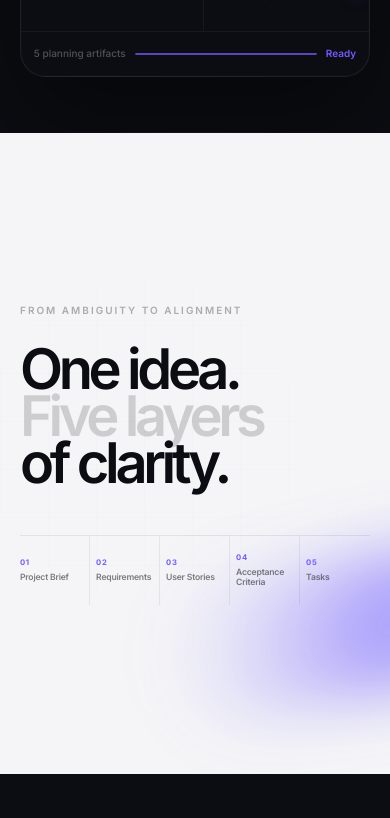
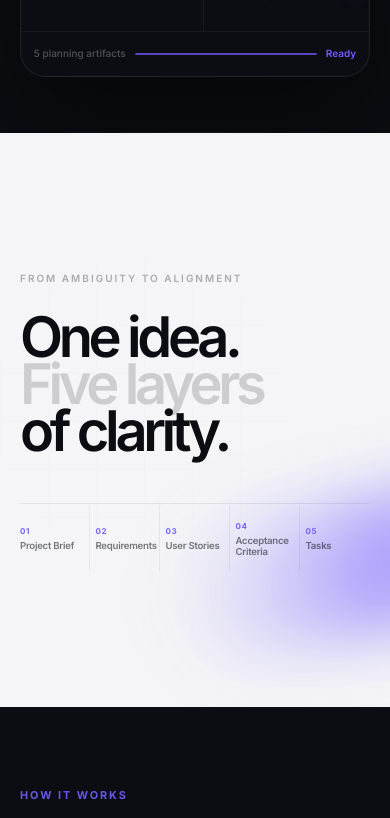
Before and after one commit to MRRzkS/briefly-ai, a Next.js app: page / in a window 390 px wide. Shown: the part 1040-1858 px from the top of the page. Built offline with nearby package versions, Linux system fonts and the light colour scheme.

Commit message:
style: polish spacing and mobile readability

```diff
--- a/app/globals.css
+++ b/app/globals.css
@@ -441,8 +441,8 @@ button {
 
 .editorial-step {
   position: relative;
-  min-height: 17rem;
-  padding: 1.25rem 1.45rem 1.65rem;
+  min-height: 14.75rem;
+  padding: 1.25rem 1.45rem 1.5rem;
   border-right: 1px solid rgba(245, 245, 247, 0.055);
 }
 
@@ -488,10 +488,10 @@ button {
 .output-support {
   position: relative;
   overflow: hidden;
-  border: 1px solid rgba(245, 245, 247, 0.06);
+  border: 1px solid rgba(245, 245, 247, 0.072);
   background:
-    linear-gradient(145deg, rgba(245, 245, 247, 0.028), transparent 44%),
-    rgba(245, 245, 247, 0.012);
+    linear-gradient(145deg, rgba(245, 245, 247, 0.036), transparent 44%),
+    rgba(245, 245, 247, 0.018);
 }
 
 .output-anchor {
@@ -499,7 +499,7 @@ button {
   grid-row: span 2;
   grid-template-columns: minmax(0, 1.08fr) minmax(13rem, 0.72fr);
   gap: 2rem;
-  min-height: 33rem;
+  min-height: 29.5rem;
   align-items: center;
   border-radius: 2rem;
   padding: 3rem;
@@ -598,7 +598,7 @@ button {
 }
 
 .output-support {
-  min-height: 16rem;
+  min-height: 14.25rem;
   border-radius: 1.65rem;
   padding: 2rem;
 }
@@ -794,7 +794,7 @@ button {
   }
 
   .marketing-moment {
-    min-height: 76svh;
+    min-height: 68svh;
   }
 
   .marketing-grid {
@@ -815,22 +815,23 @@ button {
   }
 
   .layer-item {
-    min-height: 4.3rem;
-    gap: 0.25rem;
-    padding: 0 0.38rem;
+    min-height: 4.1rem;
+    gap: 0.28rem;
+    padding: 0 0.34rem;
   }
 
   .layer-name {
-    font-size: 0.54rem;
-    line-height: 1.15;
+    font-size: 0.6rem;
+    line-height: 1.08;
+    color: rgba(11, 13, 18, 0.58);
   }
 
   .layer-index {
-    font-size: 0.48rem;
+    font-size: 0.5rem;
   }
 
   .editorial-step {
-    min-height: 12.5rem;
+    min-height: 11.25rem;
     padding: 1rem 0.65rem 1.1rem;
   }
 
@@ -844,7 +845,7 @@ button {
 
   .output-anchor {
     grid-template-columns: minmax(0, 1.1fr) minmax(6.7rem, 0.7fr);
-    min-height: 14.5rem;
+    min-height: 13.75rem;
     padding: 1rem;
   }
 
@@ -865,7 +866,7 @@ button {
   }
 
   .output-support {
-    min-height: 10.8rem;
+    min-height: 10rem;
     padding: 1rem;
   }
 }
```
